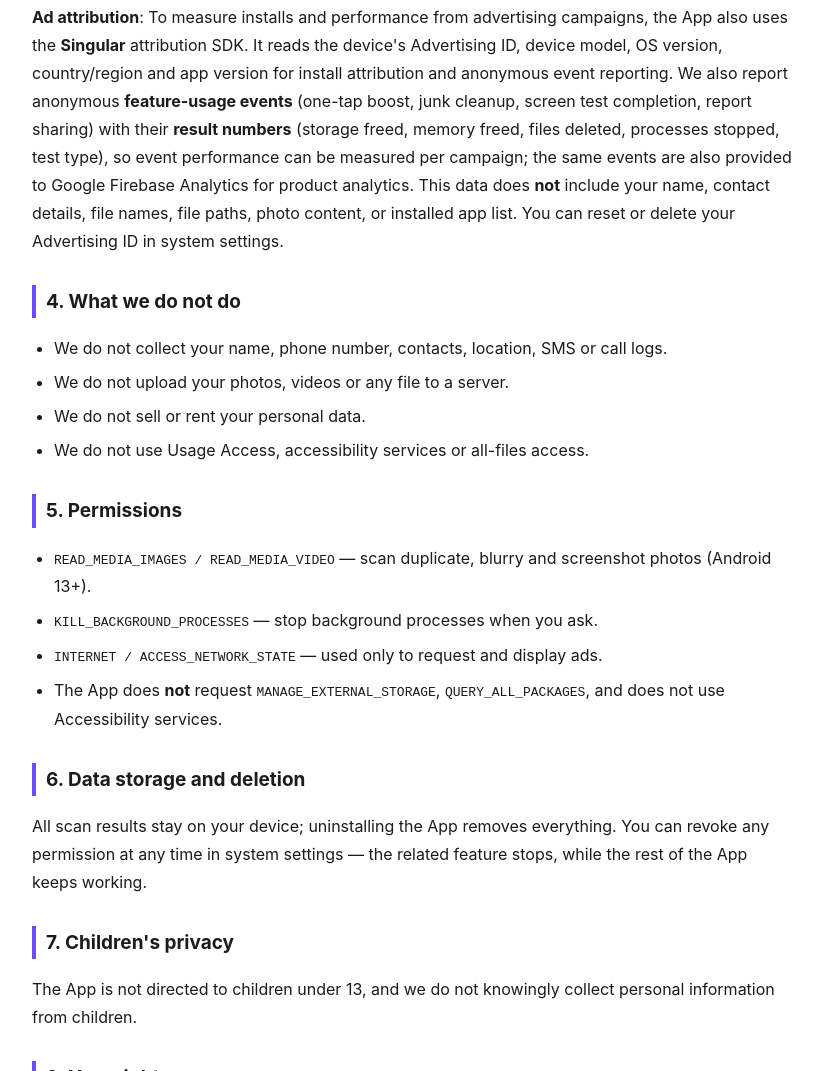
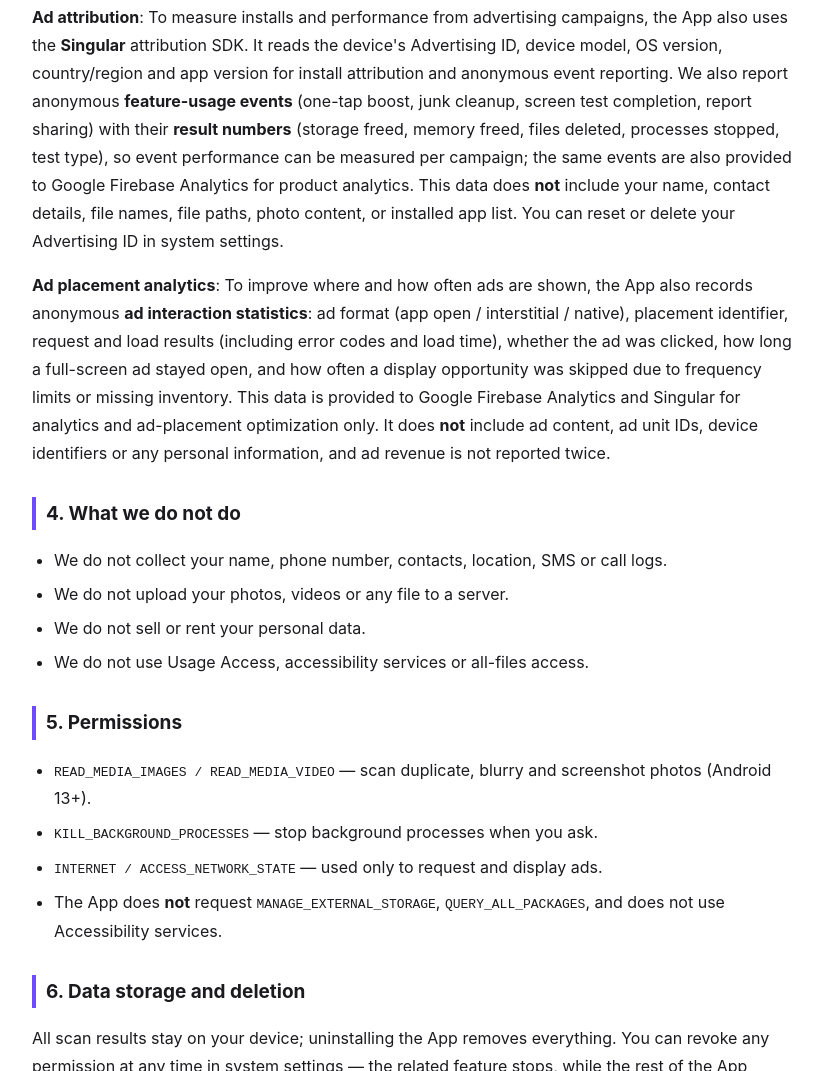
Before and after one commit to zhaiyb1/snapclean-privacy, a plain HTML site: page index.html in a window 1280 px wide. Shown: the part 1388-2459 px from the top of the page, without its empty margins (228-1050 px from the left). Drawn offline with Linux system fonts and the light colour scheme.

Commit message:
Disclose ad placement analytics events

```diff
--- a/index.html
+++ b/index.html
@@ -54,6 +54,8 @@
 <p>This data does <strong>not</strong> include your name, contact details, file names, photo content, or anything that identifies you personally. You can reset or delete your Advertising ID in system settings. Firebase data handling follows the <a href="https://policies.google.com/privacy" target="_blank" rel="noopener">Google Privacy Policy</a>.</p>
 
 <p><strong>Ad attribution</strong>: To measure installs and performance from advertising campaigns, the App also uses the <strong>Singular</strong> attribution SDK. It reads the device's Advertising ID, device model, OS version, country/region and app version for install attribution and anonymous event reporting. We also report anonymous <strong>feature-usage events</strong> (one-tap boost, junk cleanup, screen test completion, report sharing) with their <strong>result numbers</strong> (storage freed, memory freed, files deleted, processes stopped, test type), so event performance can be measured per campaign; the same events are also provided to Google Firebase Analytics for product analytics. This data does <strong>not</strong> include your name, contact details, file names, file paths, photo content, or installed app list. You can reset or delete your Advertising ID in system settings.</p>
+<p><strong>Ad placement analytics</strong>: To improve where and how often ads are shown, the App also records anonymous <strong>ad interaction statistics</strong>: ad format (app open / interstitial / native), placement identifier, request and load results (including error codes and load time), whether the ad was clicked, how long a full-screen ad stayed open, and how often a display opportunity was skipped due to frequency limits or missing inventory. This data is provided to Google Firebase Analytics and Singular for analytics and ad-placement optimization only. It does <strong>not</strong> include ad content, ad unit IDs, device identifiers or any personal information, and ad revenue is not reported twice.</p>
+
 
 <h2 data-page-node-id="M9gQAlffb6j6CcNgGvv4rB">4. What we do not do</h2>
 <ul data-page-node-id="kHvthJ6JMGb3kMlsjI1sJQ">
```
Also changed, not shown: privacy-policy-en.html (+2 -0 lines), privacy-policy.html (+2 -0 lines).
